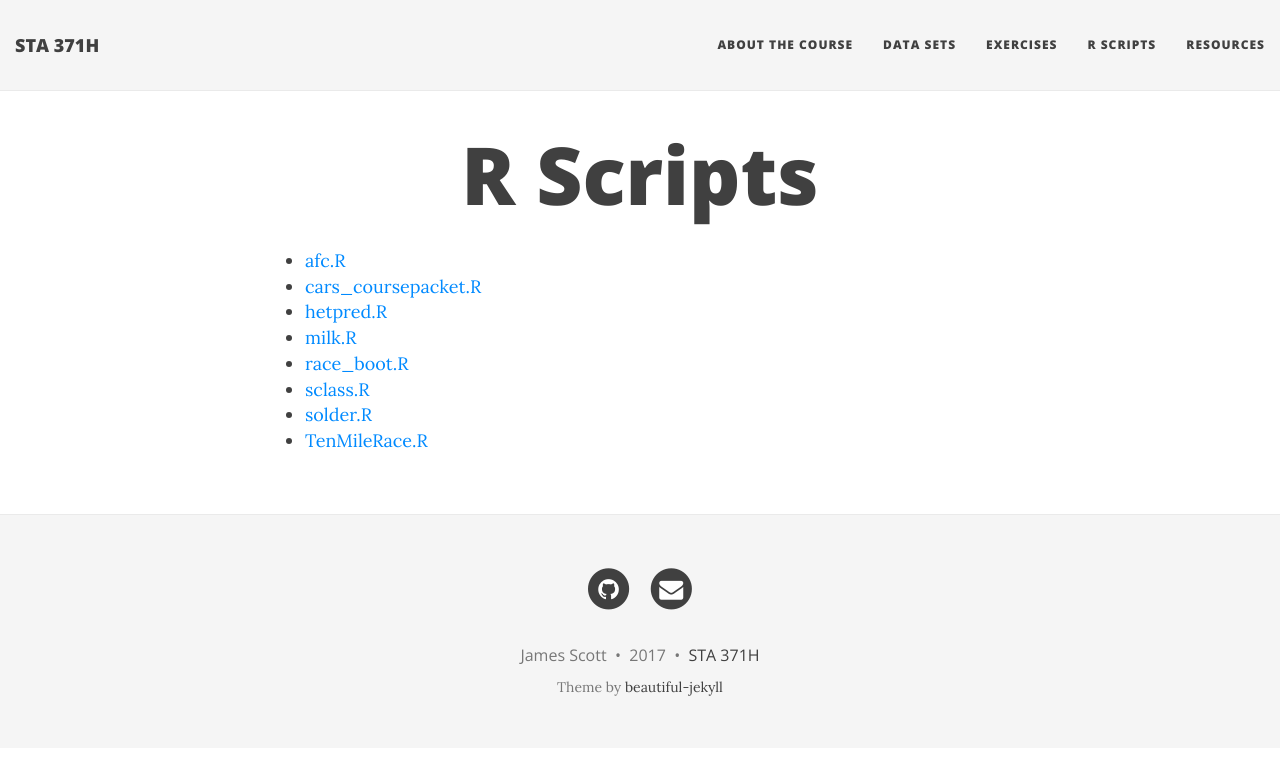
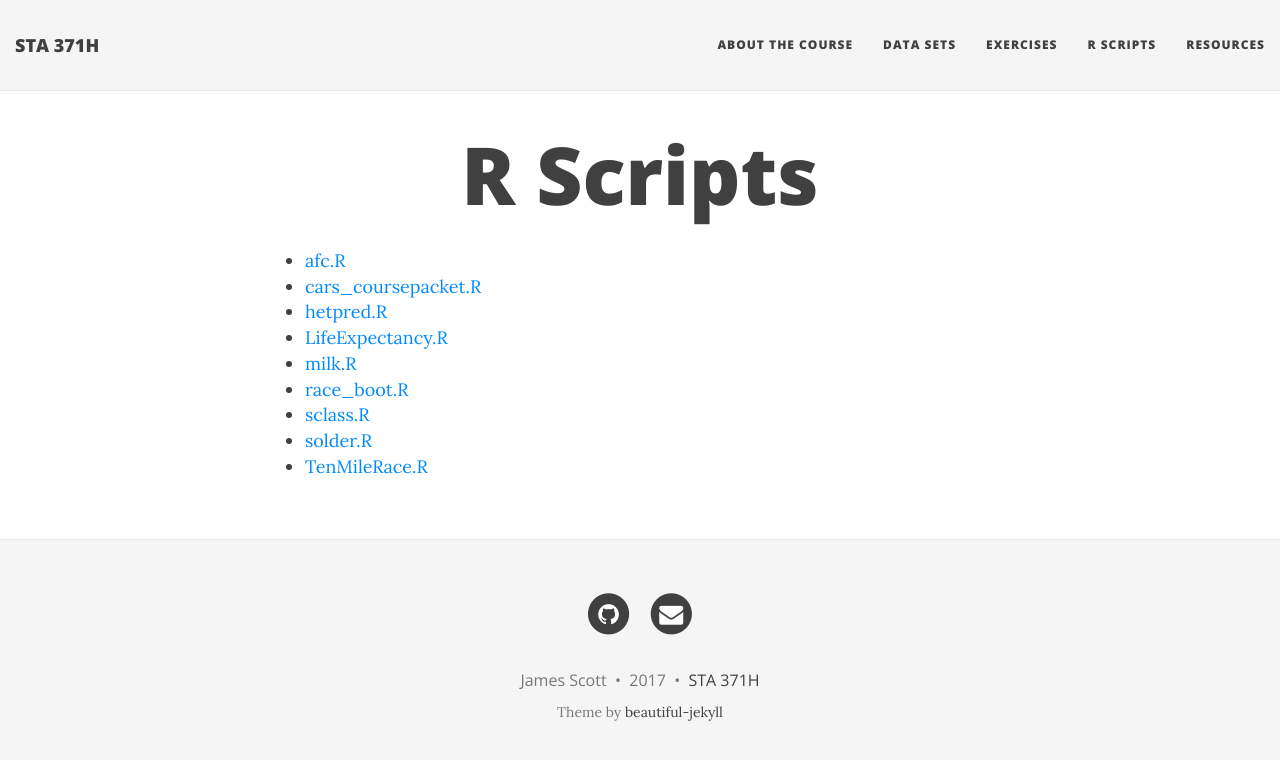
Before and after one commit to jgscott/STA371H_Spring2017, a Jekyll site: the page built from rscripts.html, in a window 1280 px wide. Shown: the top 760 px of the page. Built offline with Jekyll 4.4.1, drawn with Linux system fonts in a browser that asks for light colours; nearby versions of some CDN libraries.

Commit message:
no message

```diff
--- a/_data/r.yml
+++ b/_data/r.yml
@@ -1,6 +1,7 @@
 - r: afc.R
 - r: cars_coursepacket.R
 - r: hetpred.R
+- r: LifeExpectancy.R
 - r: milk.R
 - r: race_boot.R
 - r: sclass.R
```
Also changed, not shown: 1 other file.
